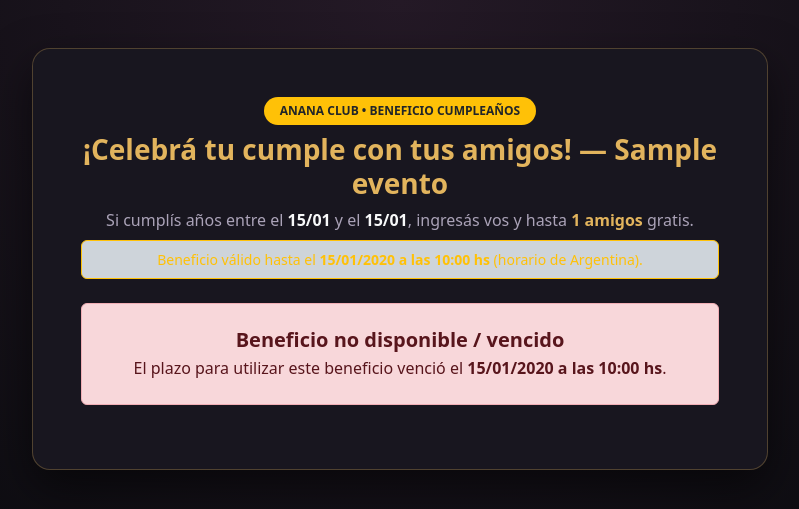
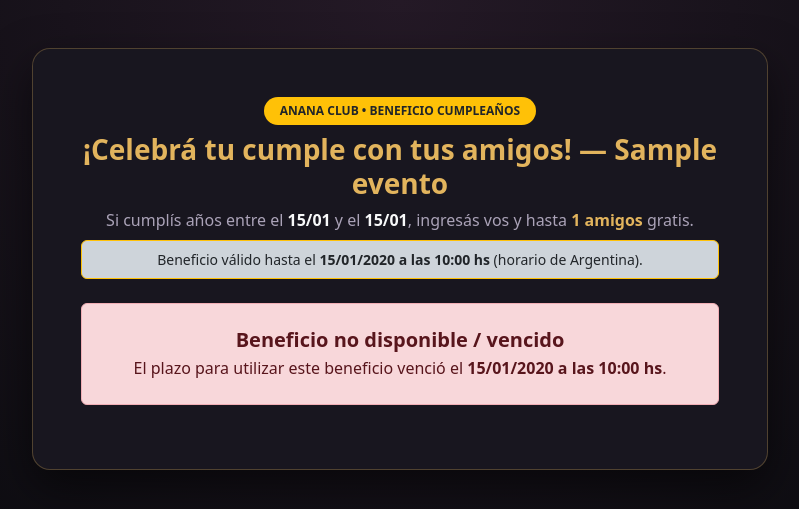
Before and after one commit to killerchipy723/casino_ticketjets, a Flask app: page /cumpleanos/1 in a window 1280 px wide. Shown: the top 509 px of the page, without its empty margins (240-1039 px from the left). Run offline with Flask 3, Linux system fonts and the light colour scheme; tables that the repository leaves empty or names only in its code hold one stand-in row (values such as "Sample post"); parts of the project's set-up code (start-up, migrations or seed data) failed here and were passed over.

Commit message:
ok cumpleaños

```diff
--- a/templates/registro_cumpleanos.html
+++ b/templates/registro_cumpleanos.html
@@ -72,7 +72,7 @@
               <strong class="text-light">{{ config.fecha_fin_cumple.strftime('%d/%m') }}</strong>,
               ingresás vos y hasta <strong class="text-gold">{{ config.limite_amigos }} amigos</strong> gratis.
             </p>
-            <div class="alert alert-dark border-warning text-warning py-2 small mb-0">
+            <div class="alert alert-dark border-warning text-dark py-2 small mb-0">
               Beneficio válido hasta el <strong>{{ config.vence_el.strftime('%d/%m/%Y a las %H:%M hs') }}</strong> (horario de Argentina).
             </div>
           </div>
```
